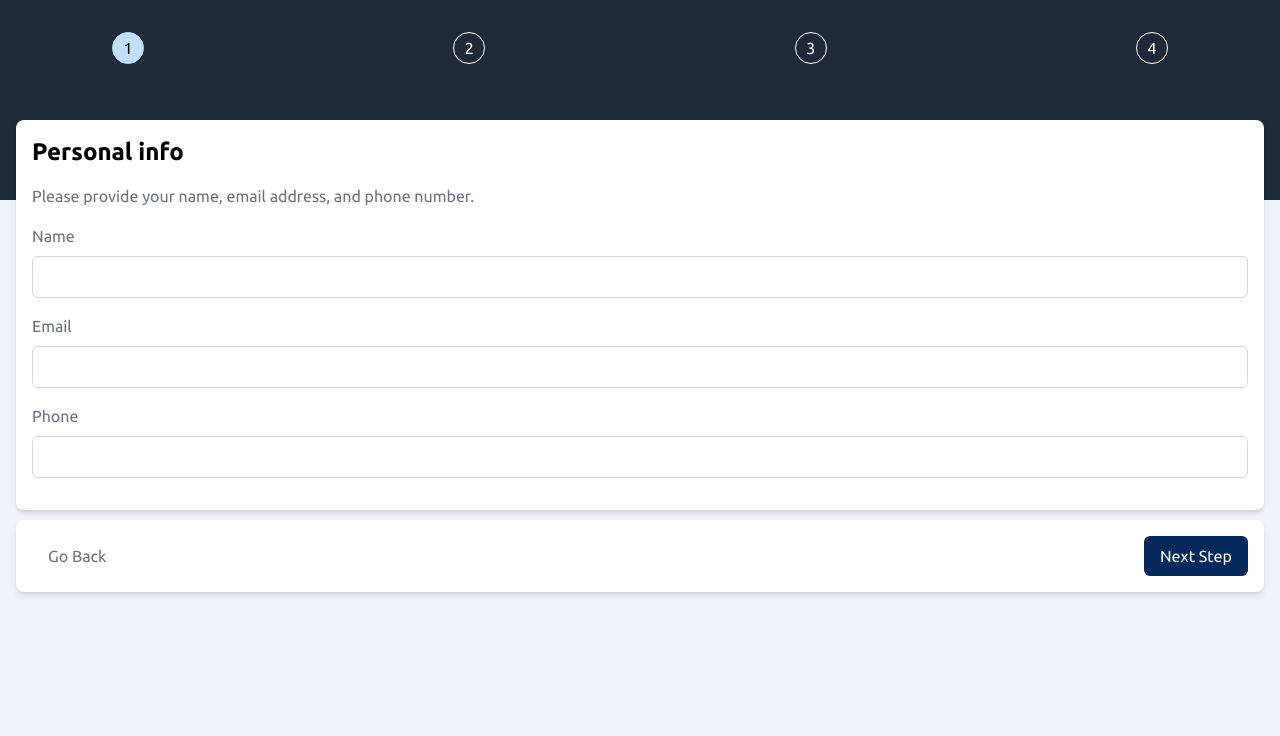
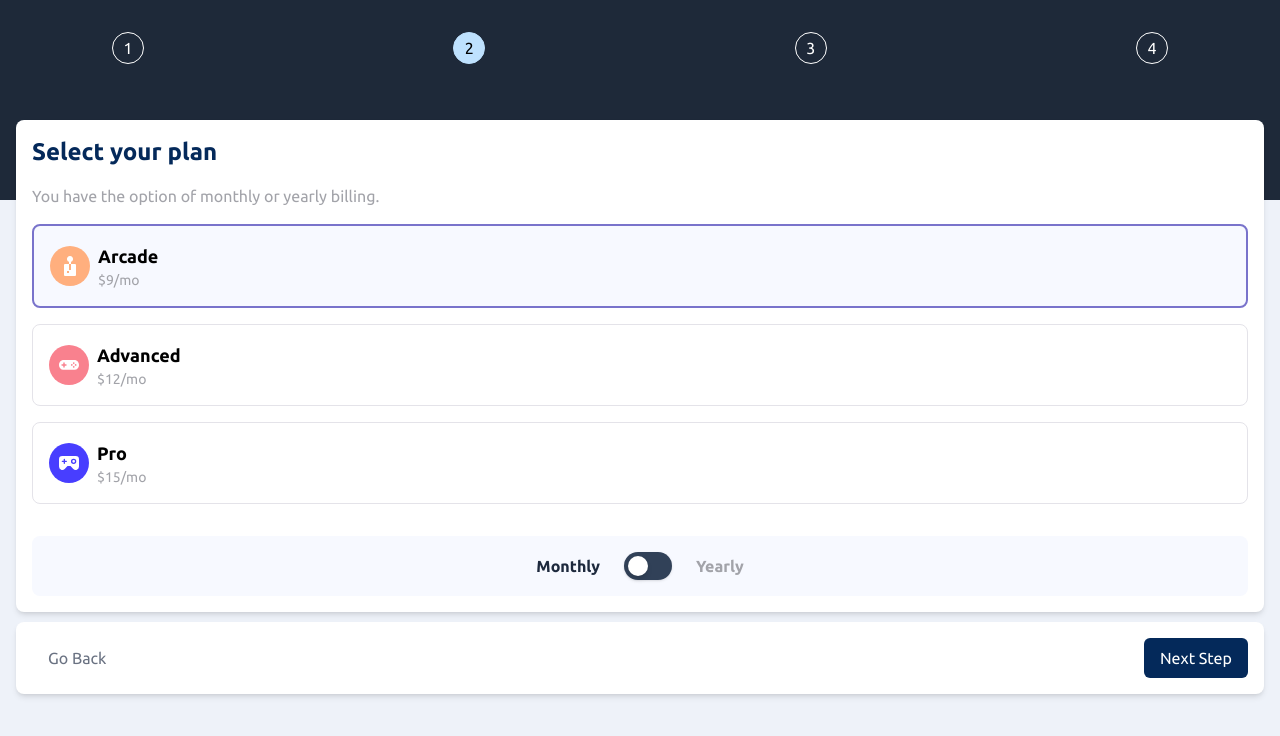
Before and after one commit to HawiCaesar/multi-step-form-xp, a React (Vite) app: page / in a window 1280 px wide. Both pictures are taken after a click on the button "Next Step". Shown: the top 736 px of the page. Built offline with nearby package versions, Linux system fonts and the light colour scheme.

Commit message:
feat(): add structure, add components, plans, addons

```diff
--- a/src/App.tsx
+++ b/src/App.tsx
@@ -1,67 +1,70 @@
-//import { useState } from 'react';
+import { useState } from 'react';
+
+import { PersonalInfo } from "./components/PersonalInfo";
+import { TypeOfPlan } from "./components/TypeOfPlan";
+import { TopNavigation } from './components/TopNavigation';
+import { AddOns } from './components/AddOns';
+
+const steps = [
+  {
+    id: 0,
+    title: 'Personal info',
+    description: 'Please provide your name, email address, and phone number.',
+    Component: <PersonalInfo />
+  },
+  {
+    id: 1,
+    title: 'Select your plan',
+    description: 'You have the option of monthly or yearly billing.',
+    Component: <TypeOfPlan />
+  },
+  {
+    id: 2,
+    title: 'Pick add-ons',
+    description: 'Add-ons help enhance your gaming experience.',
+    Component: <AddOns />
+  }
+]
 
 function App() {
-  //const [count, setCount] = useState(0);
+  const [currentStep, setCurrentStep] = useState(0);
+
+  const handleNextStep = () => {
+    setCurrentStep(currentStep + 1);
+  }
+
+  const handlePreviousStep = () => {
+    setCurrentStep(currentStep - 1);
+  }
 
   return (
     <div className=''>
       {/* Sidebar / Top bar on mobile */}
       <nav className='bg-gray-800 bg-[url("/src/assets/images/bg-sidebar-mobile.svg")] bg-cover bg-center h-[200px]'>
         <div className='mx-auto flex justify-between items-center px-[7rem] pt-8 gap-4'>
-          {/* Active state */}
-          <div className='flex items-center justify-center border border-[#bee1fe] bg-[#bee1fe] rounded-[50%] w-[32px] h-[32px]'>1</div>
-          <div className='flex items-center justify-center border border-white rounded-[50%] w-[32px] h-[32px] text-white'>2</div>
-          <div className='flex items-center justify-center border border-white rounded-[50%] w-[32px] h-[32px] text-white'>3</div>
-          <div className='flex items-center justify-center border border-white rounded-[50%] w-[32px] h-[32px] text-white'>4</div>
+          <TopNavigation currentStep={currentStep} />
         </div>
       </nav>
       {/* Content Form on mobile and desktop */}
       <div className='mx-4'>
         <div className='bg-white rounded-lg shadow-md p-4 mt-[-80px]'>
-          <h2 className='text-2xl font-bold'>Personal info</h2>
-          <p className='text-gray-500 my-4'>
-            Please provide your name, email address, and phone number.
+          <h2 className='text-2xl font-bold text-[#04295a]'>{steps[currentStep].title}</h2>
+          <p className='text-[#a2a3a9] my-4'>
+            {steps[currentStep].description}
           </p>
-          <div className='flex flex-col gap-4 my-4'>
-            <div className='flex flex-col gap-2'>
-              <label htmlFor='name' className='text-gray-500'>
-                Name
-              </label>
-              <input
-                type='text'
-                id='name'
-                className='border border-gray-300 rounded-md p-2'
-              />
-            </div>
-            <div className='flex flex-col gap-2'>
-              <label htmlFor='email' className='text-gray-500'>
-                Email
-              </label>
-              <input
-                type='email'
-                id='email'
-                className='border border-gray-300 rounded-md p-2'
-              />
-            </div>
-            <div className='flex flex-col gap-2'>
-              <label htmlFor='phone' className='text-gray-500'>
-                Phone
-              </label>
-              <input
-                type='tel'
-                id='phone'
-                className='border border-gray-300 rounded-md p-2'
-              />
-            </div>
-          </div>
+          {steps[currentStep].Component}
         </div>
       </div>
       {/* Footer section on desktop & mobile */}
       <div className='mx-4'>
         <div className='bg-white rounded-lg shadow-md p-4 mt-[10px]'>
-          <div className='flex justify-between items-center'>
-            <button className='bg-white text-gray-500 px-4 py-2 rounded-md'>Go Back</button>
-            <button className='bg-[#04295a] text-white px-4 py-2 rounded-md'>Next Step</button>
+          <div className={`flex ${currentStep === 0 ? 'justify-end' : 'justify-between'} items-center`}>
+
+            {currentStep > 0 && currentStep <= 3 && (
+              <button className='bg-white text-gray-500 px-4 py-2 rounded-md' onClick={handlePreviousStep}>Go Back</button>
+            )}
+
+            <button className='bg-[#04295a] text-white px-4 py-2 rounded-md' onClick={handleNextStep}>{currentStep === 3 ? 'Confirm' : 'Next Step'}</button>
           </div>
         </div>
       </div>
--- /dev/null
+++ b/src/components/AddOns/index.tsx
@@ -0,0 +1,101 @@
+import { useState } from 'react';
+import checkIcon from '../../assets/images/icon-checkmark.svg';
+
+export const AddOns = () => {
+  const [selectedAddOns, setSelectedAddOns] = useState<number[]>([]);
+
+  const handleAddOnSelection = (addOnId: number) => {
+    setSelectedAddOns([...selectedAddOns, addOnId]);
+  };
+
+  const handleAddOnDeselection = (addOnId: number) => {
+    setSelectedAddOns(selectedAddOns.filter((id) => id !== addOnId));
+  };
+
+  const addOns = [
+    {
+      id: 1,
+      name: 'Online service',
+      slug: 'online-service',
+      description: 'Access to multiplayer games',
+      monthlyPrice: 1,
+      yearlyPrice: 10
+    },
+    {
+      id: 2,
+      name: 'Larger storage',
+      slug: 'larger-storage',
+      description: 'Extra 1TB of cloud save',
+      monthlyPrice: 2,
+      yearlyPrice: 20
+    },
+    {
+      id: 3,
+      name: 'Customizable profile',
+      slug: 'customizable-profile',
+      description: 'Custom theme on your profile',
+      monthlyPrice: 2,
+      yearlyPrice: 20
+    }
+  ];
+
+  return addOns.map((addOn) => {
+    const isSelected = selectedAddOns.includes(addOn.id);
+
+    return (
+      <div
+        className={`relative border ${
+          isSelected
+            ? 'border-2 border-[#7973cb] bg-[#f7f9ff]'
+            : 'border-[#e4e3e9]'
+        } rounded-lg p-3 my-4`}
+        key={addOn.id}
+      >
+        <div className='flex items-center gap-4'>
+          <div className='relative'>
+            <input
+              type='checkbox'
+              id={addOn.slug}
+              className='sr-only'
+              onChange={() => isSelected ? handleAddOnDeselection(addOn.id) : handleAddOnSelection(addOn.id)}
+              checked={isSelected}
+              aria-labelledby={`addon-title-${addOn.id} addon-description-${addOn.id} addon-price-${addOn.id}`}
+            />
+            <label
+              htmlFor={addOn.slug}
+              className={`flex items-center justify-center w-5 h-5 rounded border-2 cursor-pointer transition-colors ${
+                isSelected
+                  ? 'bg-[#7973cb] border-[#7973cb]'
+                  : 'border-gray-300 bg-white'
+              }`}>
+              <img
+                src={checkIcon}
+                alt=''
+                className={`w-3 h-3 pointer-events-none transition-opacity ${
+                  isSelected ? 'opacity-100' : 'opacity-0'
+                }`}
+              />
+            </label>
+          </div>
+          <div>
+            <h3
+              id={`addon-title-${addOn.id}`}
+              className='text-md font-bold text-left text-[#04295a]'>
+              {addOn.name}
+            </h3>
+            <p
+              id={`addon-description-${addOn.id}`}
+              className='text-sm text-[#a2a3a9]'>
+              {addOn.description}
+            </p>
+          </div>
+          <p
+            id={`addon-price-${addOn.id}`}
+            className='flex-1 text-right mr-2 text-sm text-[#7973cb]'>
+            +${addOn.monthlyPrice}/mo
+          </p>
+        </div>
+      </div>
+    );
+  });
+};
--- /dev/null
+++ b/src/components/PersonalInfo/index.tsx
@@ -0,0 +1,41 @@
+export const PersonalInfo = () => {
+  return (
+    <>
+      <div className='flex flex-col gap-4 my-4'>
+        <div className='flex flex-col gap-2'>
+          <label htmlFor='name' className='text-[#04295a] text-sm'>
+            Name
+          </label>
+          <input
+            type='text'
+            id='name'
+            className='border border-gray-300 rounded-md p-2'
+            placeholder='e.g. Stephen King'
+          />
+        </div>
+        <div className='flex flex-col gap-2'>
+          <label htmlFor='email' className='text-[#04295a] text-sm'>
+            Email Address
+          </label>
+          <input
+            type='email'
+            id='email'
+            className='border border-gray-300 rounded-md p-2'
+            placeholder='e.g. stephenking@lorem.com'
+          />
+        </div>
+        <div className='flex flex-col gap-2'>
+          <label htmlFor='phone' className='text-[#04295a] text-sm'>
+            Phone Number
+          </label>
+          <input
+            type='tel'
+            id='phone'
+            className='border border-gray-300 rounded-md p-2'
+            placeholder='e.g. +1 234 567 890'
+          />
+        </div>
+      </div>
+    </>
+  );
+};
--- /dev/null
+++ b/src/components/TopNavigation/index.tsx
@@ -0,0 +1,16 @@
+export const TopNavigation = ({ currentStep }: { currentStep: number }) => {
+  const stepNumber = [0, 1, 2, 3];
+
+  return stepNumber.map((stepNumber, index) => (
+    <div
+      key={index}
+      className={`flex items-center justify-center border rounded-[50%] w-[32px] h-[32px] ${
+        currentStep === stepNumber
+          ? `border-[#bee1fe] bg-[#bee1fe]`
+          : `border-white text-white`
+      }`}
+    >
+      {stepNumber + 1}
+    </div>
+  ));
+};
--- /dev/null
+++ b/src/components/TypeOfPlan/index.tsx
@@ -0,0 +1,110 @@
+import { useState } from 'react';
+
+export const TypeOfPlan = () => {
+  const [selectedPlan, setSelectedPlan] = useState<number>(1);
+  const [isMonthly, setIsMonthly] = useState(true);
+
+  // const handlePlanSelection = (plan: string) => {
+  //   setSelectedPlan(plan);
+  // }
+
+  const plans = [
+    {
+      id: 1,
+      name: 'Arcade',
+      monthlyPrice: 9,
+      yearlyPrice: 90,
+      icon: '/src/assets/images/icon-arcade.svg'
+    },
+    {
+      id: 2,
+      name: 'Advanced',
+      monthlyPrice: 12,
+      yearlyPrice: 120,
+      icon: '/src/assets/images/icon-advanced.svg'
+    },
+    {
+      id: 3,
+      name: 'Pro',
+      monthlyPrice: 15,
+      yearlyPrice: 150,
+      icon: '/src/assets/images/icon-pro.svg'
+    }
+  ];
+
+  const RenderPlans = () => {
+    return plans.map((plan) => (
+      <button
+        className={`flex flex-col gap-2 border rounded-lg p-4 ${
+          selectedPlan === plan.id
+            ? 'border-2 border-[#7973cb] bg-[#f7f9ff]'
+            : 'border-[#e4e3e9]'
+        }`}
+        key={plan.id}
+        onClick={(e) => {
+          e.preventDefault();
+          setSelectedPlan(plan.id);
+        }}
+        aria-pressed={selectedPlan === plan.id}
+        aria-label={`Select ${plan.name} plan`}
+        type='button'
+      >
+        <div className='flex items-start gap-2'>
+          <img src={plan.icon} alt='arcade' className='mt-1' />
+          <div className='flex flex-col gap'>
+            <h3 className='text-lg font-bold text-left'>{plan.name}</h3>
+            <p className='text-sm text-[#a2a3a9] text-left'>
+              ${isMonthly ? plan.monthlyPrice : plan.yearlyPrice}/mo
+            </p>
+            {!isMonthly && (
+              <p className='text-sm text-[#a2a3a9]'>2 months free</p>
+            )}
+          </div>
+        </div>
+      </button>
+    ));
+  };
+
+  return (
+    <div>
+      <div className='flex flex-col gap-4'>
+        {RenderPlans()}
+        <div className='flex items-center justify-center gap-6 p-4 bg-[#f7f9ff] rounded-lg mt-4'>
+          {/* Monthly Label */}
+          <span
+            className={`text-base font-semibold transition-colors duration-200 ${
+              isMonthly ? 'text-slate-800' : 'text-[#a2a3a9]'
+            }`}
+          >
+            Monthly
+          </span>
+
+          {/* Toggle Switch */}
+          <button
+            onClick={() => setIsMonthly(!isMonthly)}
+            className={`relative inline-flex h-7 w-12 items-center rounded-full transition-all duration-300 ease-in-out focus:outline-none focus:ring-2 focus:ring-blue-500 focus:ring-offset-2 shadow-sm ${
+              'bg-slate-700'
+            }`}
+            aria-label='Toggle between monthly and yearly pricing'
+          >
+            {/* Toggle Circle */}
+            <span
+              className={`inline-block h-5 w-5 transform rounded-full bg-white transition-transform duration-300 ease-in-out shadow-md ${
+                isMonthly ? 'translate-x-1' : 'translate-x-6'
+              }`}
+            />
+          </button>
+
+          {/* Yearly Label */}
+          <span
+            className={`text-base font-semibold transition-colors duration-200 ${
+              !isMonthly ? 'text-slate-800' : 'text-[#a2a3a9]'
+            }`}
+          >
+            Yearly
+          </span>
+        </div>
+      </div>
+    </div>
+  );
+};
```
